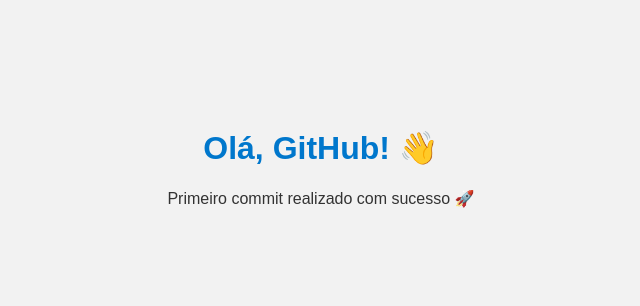
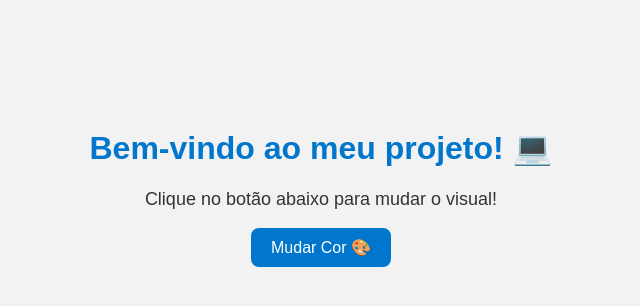
Before and after one commit to ArtJord/project, a plain HTML site: page index.html in a window 1280 px wide. Shown: the whole page, without its empty margins (319-959 px from the left). Drawn offline with Linux system fonts and the light colour scheme.

Commit message:
feat: Adiciona botão para mudar cor do fundo com JS

```diff
--- a/index.html
+++ b/index.html
@@ -3,7 +3,7 @@
 <head>
   <meta charset="UTF-8">
   <meta name="viewport" content="width=device-width, initial-scale=1.0">
-  <title>Meu Primeiro Commit 🚀</title>
+  <title>Meu Projeto HTML 🚀</title>
   <style>
     body {
       font-family: Arial, sans-serif;
@@ -11,14 +11,49 @@
       color: #333;
       text-align: center;
       padding-top: 100px;
+      transition: background 0.5s;
     }
+
     h1 {
       color: #0077cc;
+    }
+
+    button {
+      background-color: #0077cc;
+      color: white;
+      border: none;
+      padding: 10px 20px;
+      font-size: 16px;
+      border-radius: 8px;
+      cursor: pointer;
+      transition: background 0.3s;
+    }
+
+    button:hover {
+      background-color: #005fa3;
+    }
+
+    p#mensagem {
+      margin-top: 20px;
+      font-size: 18px;
     }
   </style>
 </head>
 <body>
-  <h1>Olá, GitHub! 👋</h1>
-  <p>Primeiro commit realizado com sucesso 🚀</p>
+  <h1>Bem-vindo ao meu projeto! 💻</h1>
+  <p id="mensagem">Clique no botão abaixo para mudar o visual!</p>
+  <button onclick="mudarCor()">Mudar Cor 🎨</button>
+
+  <script>
+    const cores = ['#f2f2f2', '#d1e7dd', '#ffe5b4', '#cce5ff', '#f8d7da', '#e2e3e5'];
+    let index = 0;
+
+    function mudarCor() {
+      index = (index + 1) % cores.length;
+      document.body.style.background = cores[index];
+      document.getElementById("mensagem").textContent =
+        "Cor alterada para: " + cores[index];
+    }
+  </script>
 </body>
 </html>
```
